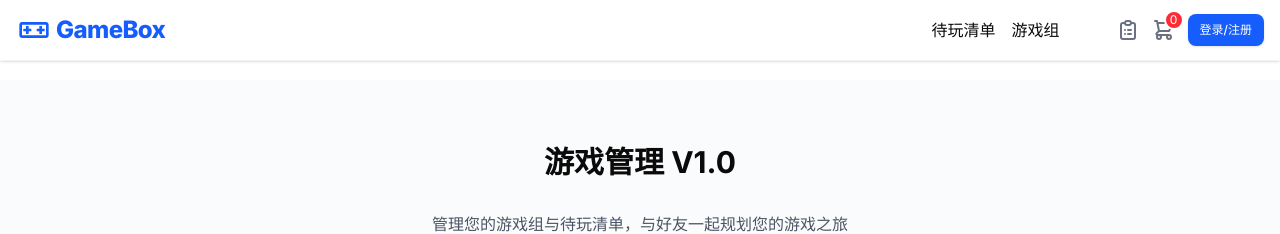
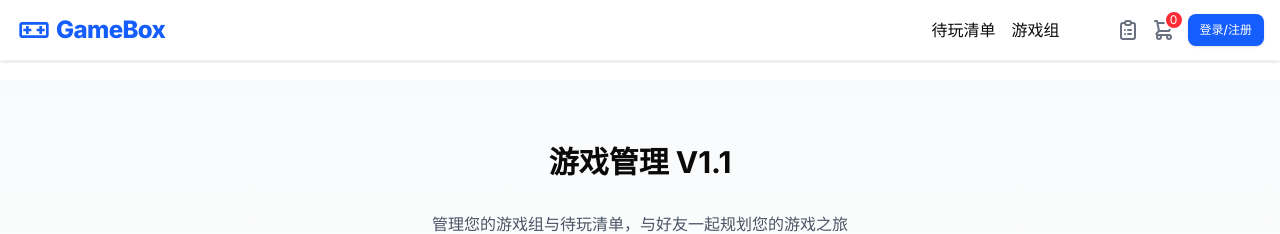
Before and after one commit to FenGsHt/game-box-trial, a Next.js app: page / in a window 1280 px wide. Shown: the top 234 px of the page. Built offline with nearby package versions, Linux system fonts and the light colour scheme.

Commit message:
标题test

```diff
--- a/src/app/page.tsx
+++ b/src/app/page.tsx
@@ -10,7 +10,7 @@
       {/* 游戏组和待玩清单卡片区域 */}
       <section className="py-16 bg-gradient-to-b from-gray-50 to-white">
         <div className="container mx-auto px-4">
-          <h2 className="text-3xl font-bold text-center mb-8">游戏管理 V1.0</h2>
+          <h2 className="text-3xl font-bold text-center mb-8">游戏管理 V1.1</h2>
           <p className="text-center text-gray-600 max-w-2xl mx-auto mb-12">
             管理您的游戏组与待玩清单，与好友一起规划您的游戏之旅
           </p>
```
